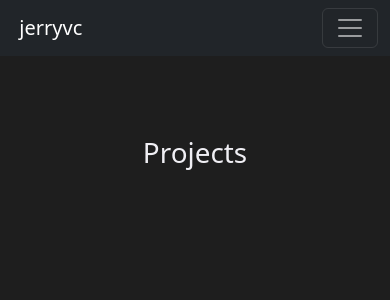
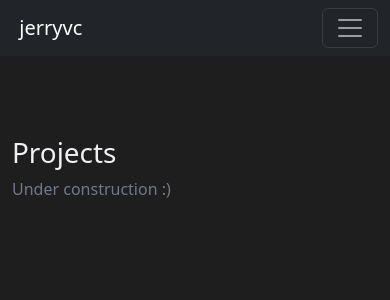
Before and after one commit to jerryvchen/jerryvchen.github.io, a React (Vite) app: page /projects in a window 390 px wide. Shown: the top 300 px of the page. Built offline with nearby package versions, Linux system fonts and the light colour scheme.

Commit message:
fixed project page title

```diff
--- /dev/null
+++ b/src/pages/Projects.scss
@@ -0,0 +1,23 @@
+$background-color: #1e1e1e;
+$primary-text-color: #f0eff4;
+$secondary-text-color: #70798c;
+$accent-color: #f3d34a;
+
+.projects-container {
+    margin-top: 5rem;
+    display: flex;
+    flex-direction: column;
+    align-items: center;
+}
+
+.projects-text{
+    width: 80%;
+    align-items: left;
+}
+
+
+@media (max-width: 991px) {
+    .projects-text {
+      width: 100%;
+    }
+  }
--- a/src/pages/Projects.tsx
+++ b/src/pages/Projects.tsx
@@ -1,9 +1,13 @@
 import React from "react";
+import './Projects.scss';
 
 const Projects: React.FC = () => {
     return (
-        <div className="container home-container">
-            <h1>Projects</h1>
+        <div className="container projects-container">
+            <div className="projects-text">
+                <h1>Projects</h1>
+                <p>Under construction :)</p>
+            </div>
         </div>
     );
 };
```
